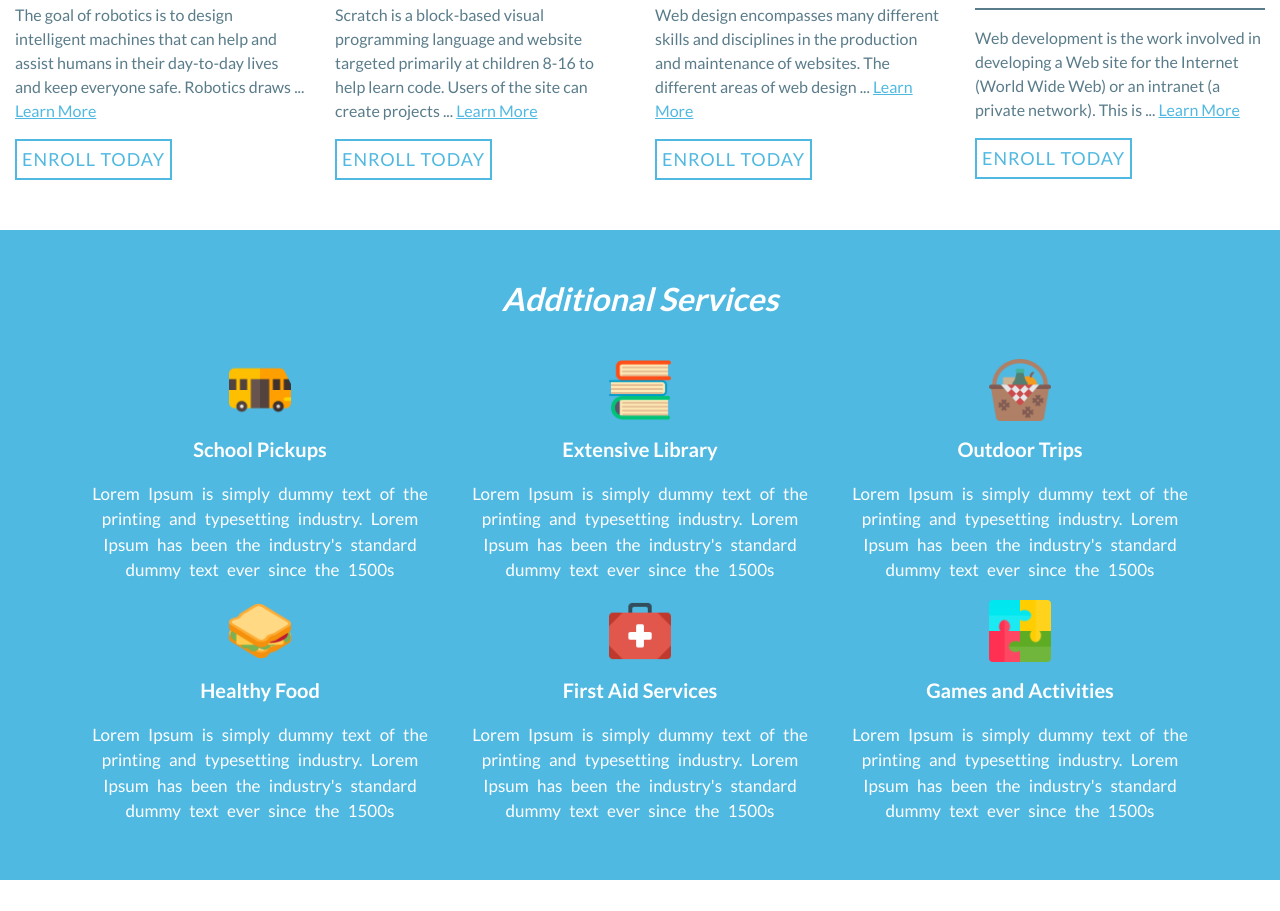
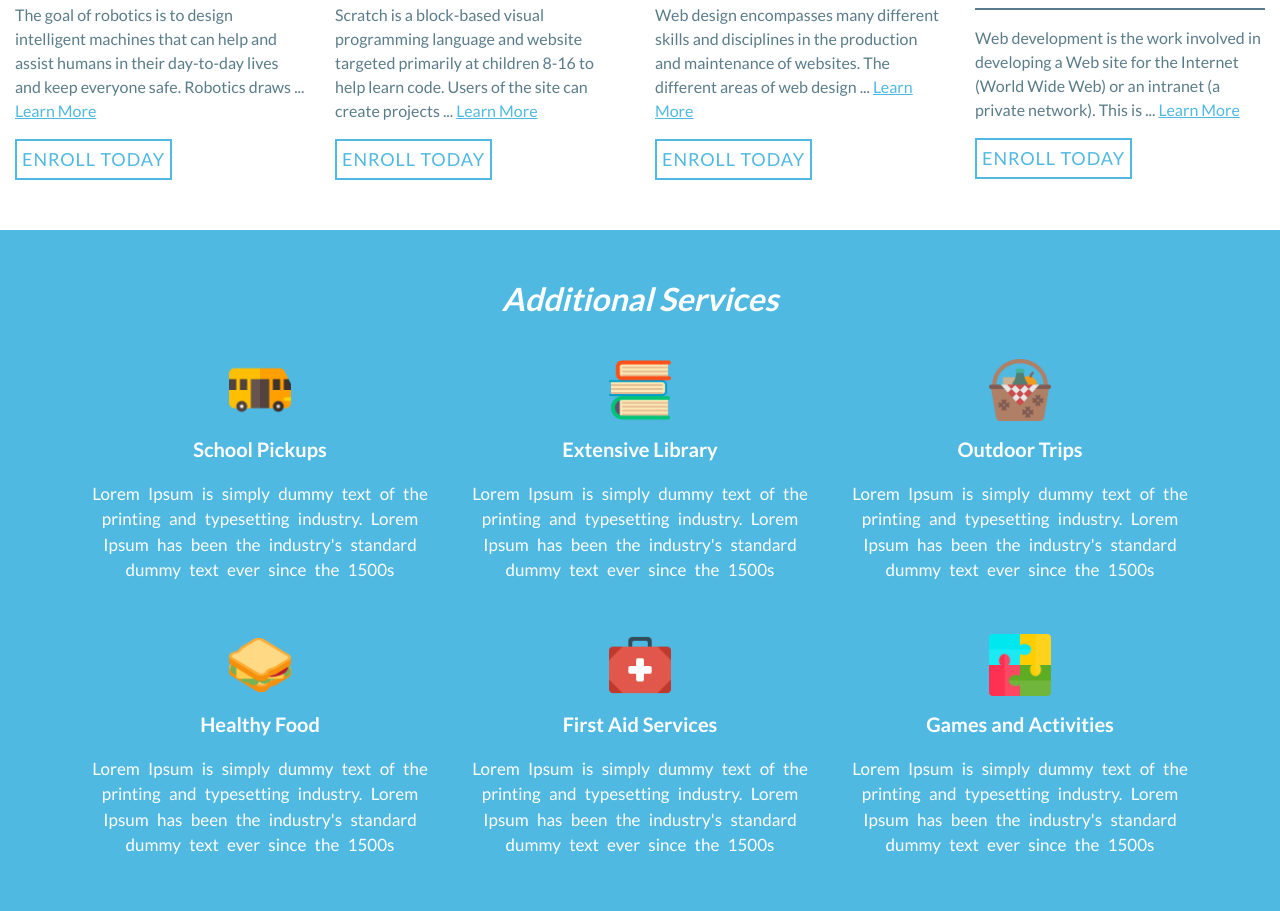
Before and after one commit to NazmieHasan/kids-corner.github.io, a plain HTML site: page index.html in a window 1280 px wide. Shown: the part 2447-3358 px from the top of the page. Drawn offline with nearby package versions, Linux system fonts and the light colour scheme.

Commit message:
edit additional services

```diff
--- a/css/style.css
+++ b/css/style.css
@@ -180,7 +180,7 @@ body {
 .additional-services {
    margin-top: 20px;
    margin-bottom: 40px;
-   padding-bottom: 40px;
+   padding-bottom: 20px;
    background: #50b9e1;
    color: white;
    text-align: center;
@@ -205,6 +205,7 @@ body {
 .additional-services p {
   font-size: 17px;
   word-spacing: 5px;
+  margin-bottom: 50px;
 }
 
 .opinions {
```
